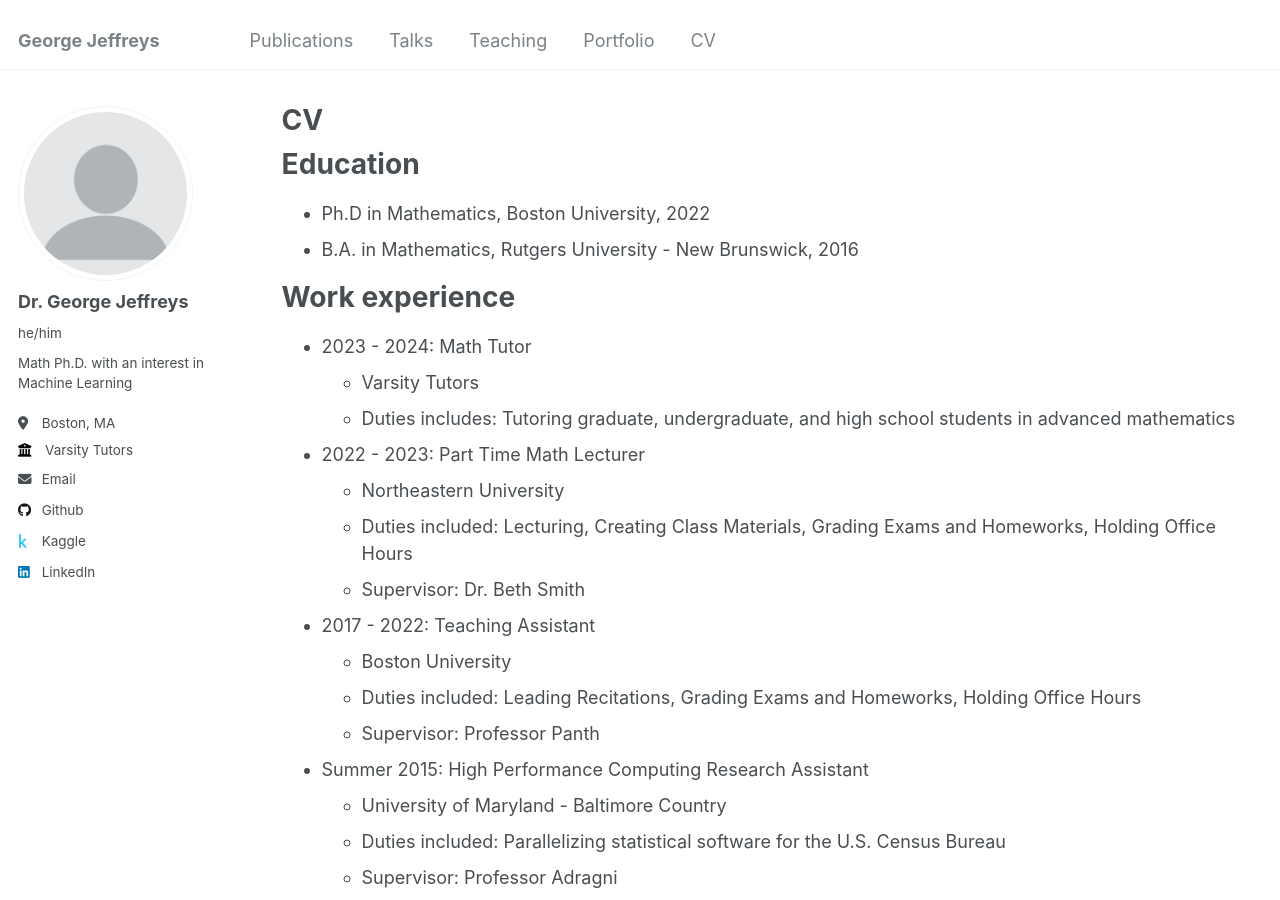
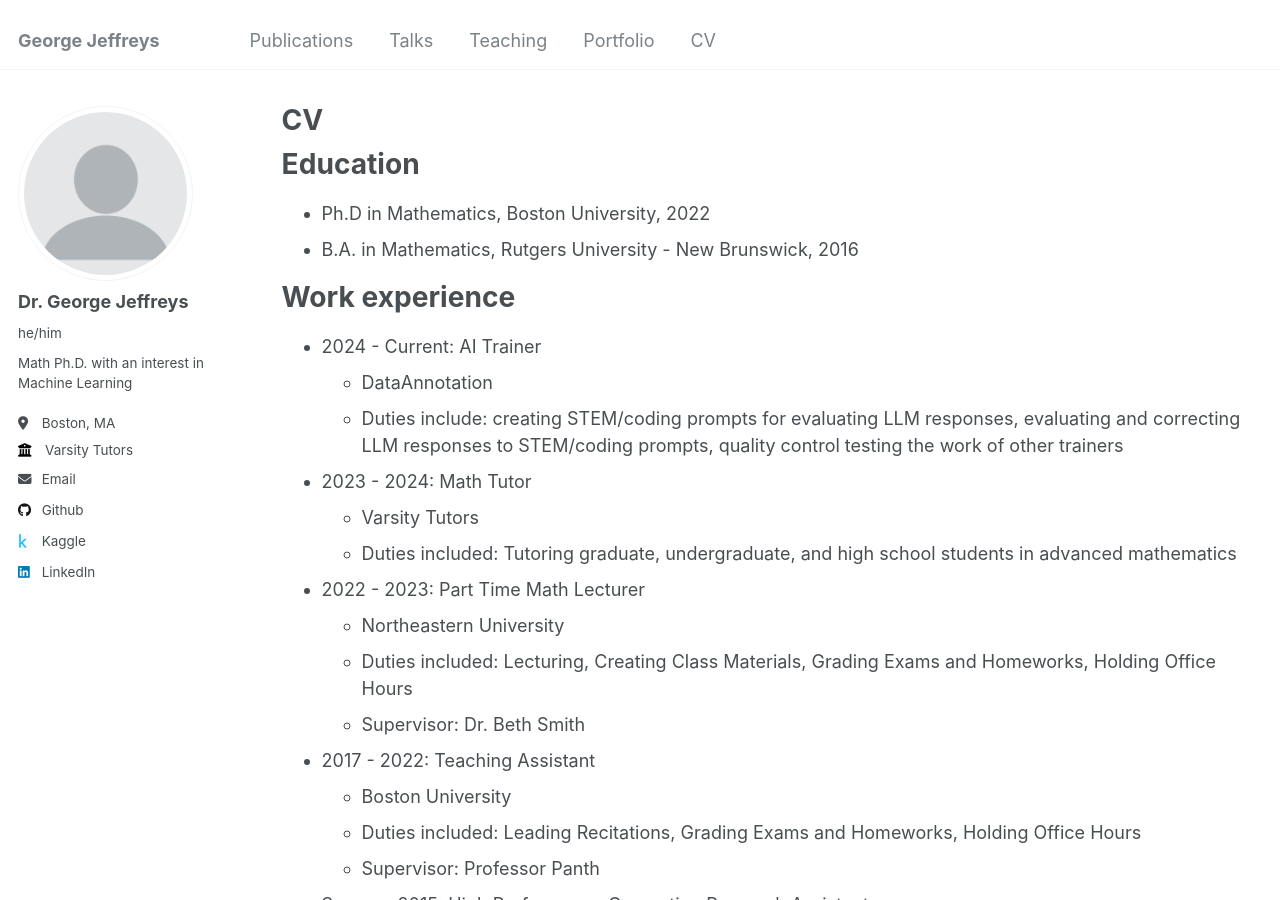
Before and after one commit to G-Jeffreys/G-Jeffreys.github.io, a Jekyll site: the page built from _pages/cv.md, in a window 1280 px wide and 900 px high. Built offline with Jekyll 4.4.1, drawn with Linux system fonts in a browser that asks for light colours.

Commit message:
Update cv.md

```diff
--- a/_pages/cv.md
+++ b/_pages/cv.md
@@ -16,9 +16,13 @@ Education
 
 Work experience
 ======
+* 2024 - Current: AI Trainer
+  * DataAnnotation
+  * Duties include: creating STEM/coding prompts for evaluating LLM responses, evaluating and correcting LLM responses to STEM/coding prompts, quality control testing the work of other trainers
+
 * 2023 - 2024: Math Tutor
   * Varsity Tutors
-  * Duties includes: Tutoring graduate, undergraduate, and high school students in advanced mathematics
+  * Duties included: Tutoring graduate, undergraduate, and high school students in advanced mathematics
 
 * 2022 - 2023: Part Time Math Lecturer
   * Northeastern University
```
